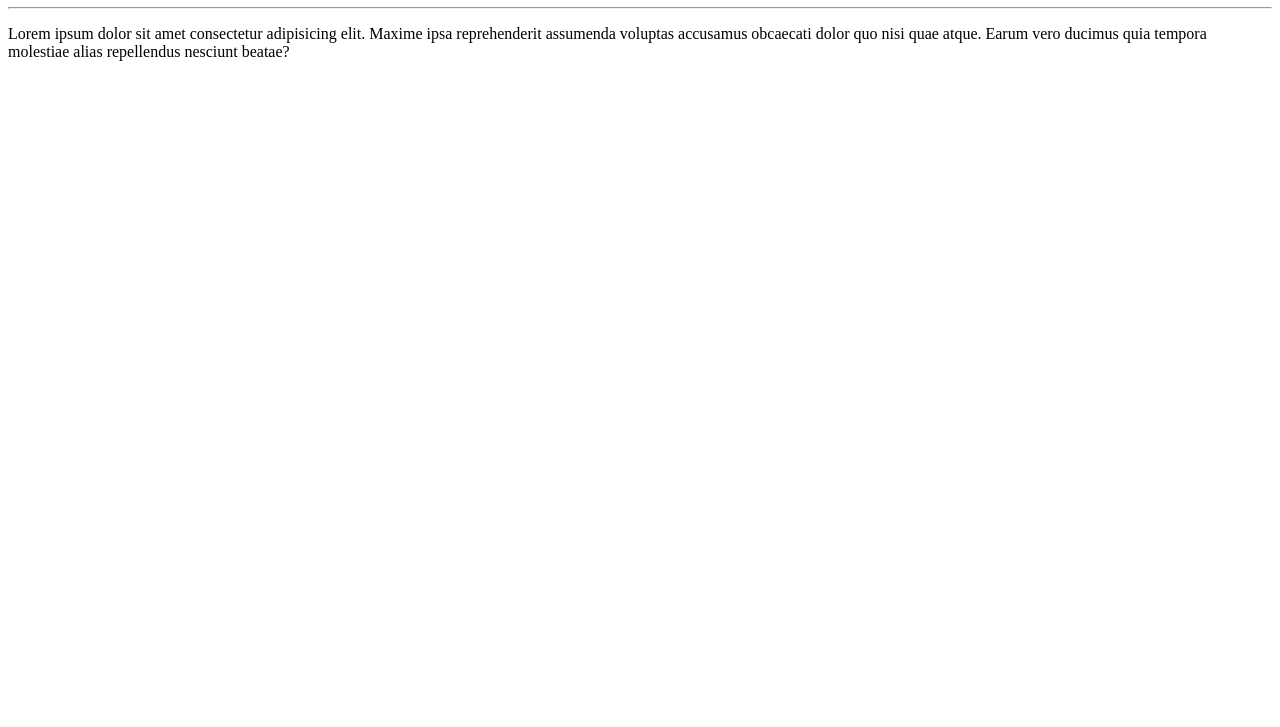
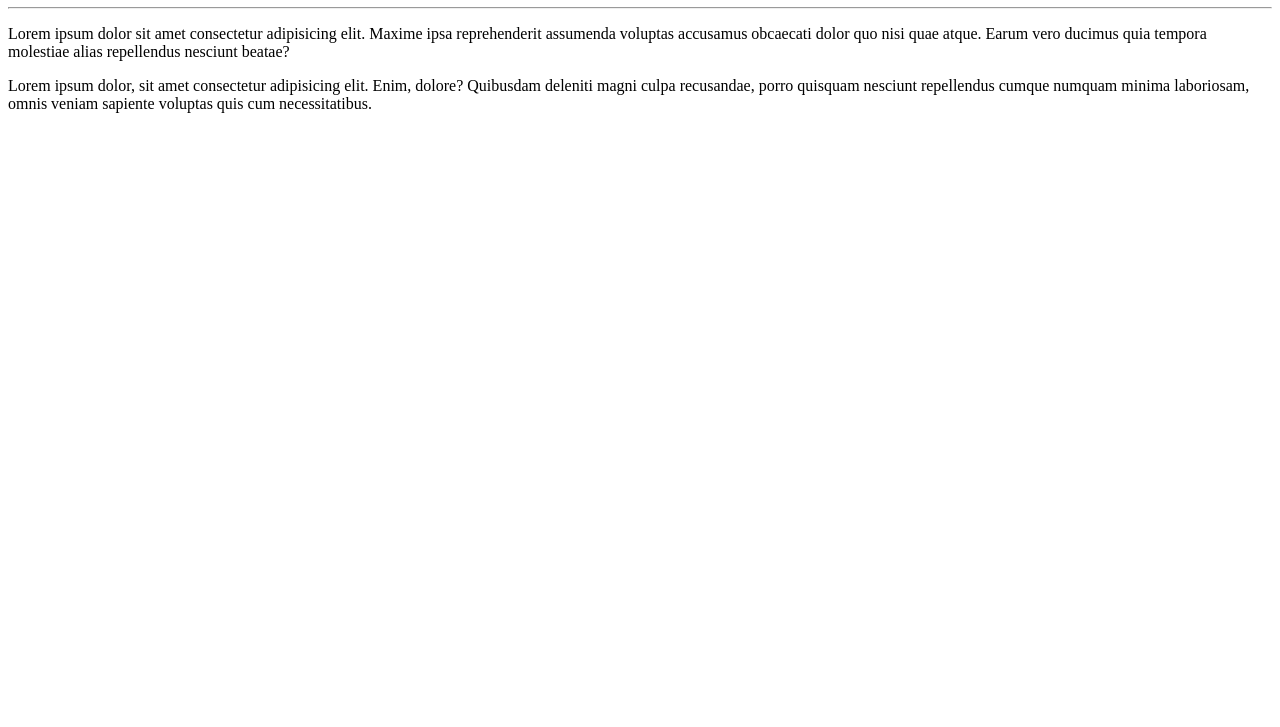
Before and after one commit to KarinaDaCosta/Ola-Mundo, a plain HTML site: page site-exemplo/index.html in a window 1280 px wide. Shown: the part 73-800 px from the top of the page. Drawn offline with Linux system fonts and the light colour scheme.

Commit message:
adicionei um parágrafo

```diff
--- a/site-exemplo/index.html
+++ b/site-exemplo/index.html
@@ -10,5 +10,6 @@
     <h1>Olá, mundo!</h1>
     <hr>
     <p>Lorem ipsum dolor sit amet consectetur adipisicing elit. Maxime ipsa reprehenderit assumenda voluptas accusamus obcaecati dolor quo nisi quae atque. Earum vero ducimus quia tempora molestiae alias repellendus nesciunt beatae?</p>
+    <p>Lorem ipsum dolor, sit amet consectetur adipisicing elit. Enim, dolore? Quibusdam deleniti magni culpa recusandae, porro quisquam nesciunt repellendus cumque numquam minima laboriosam, omnis veniam sapiente voluptas quis cum necessitatibus.</p>
 </body>
 </html>
```
